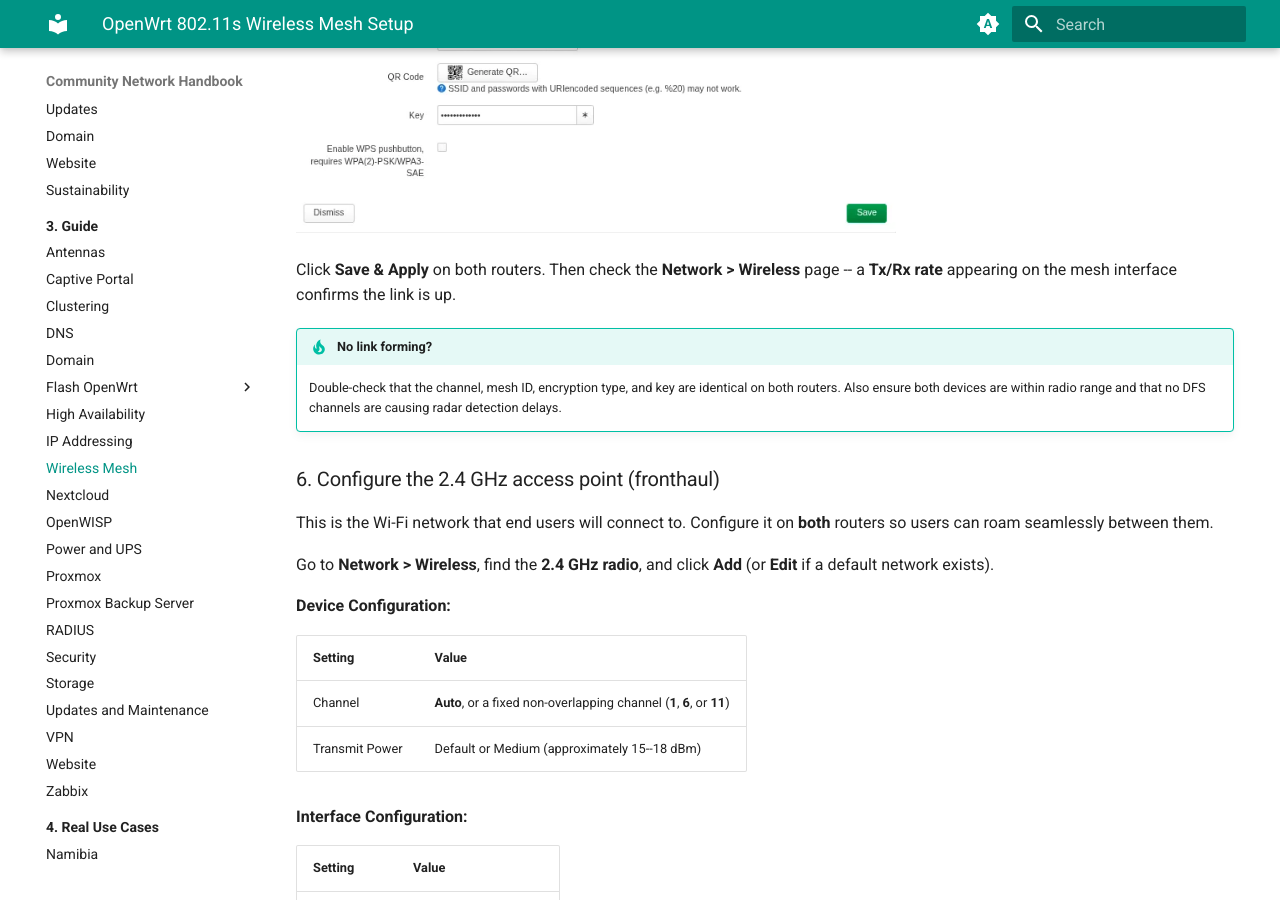
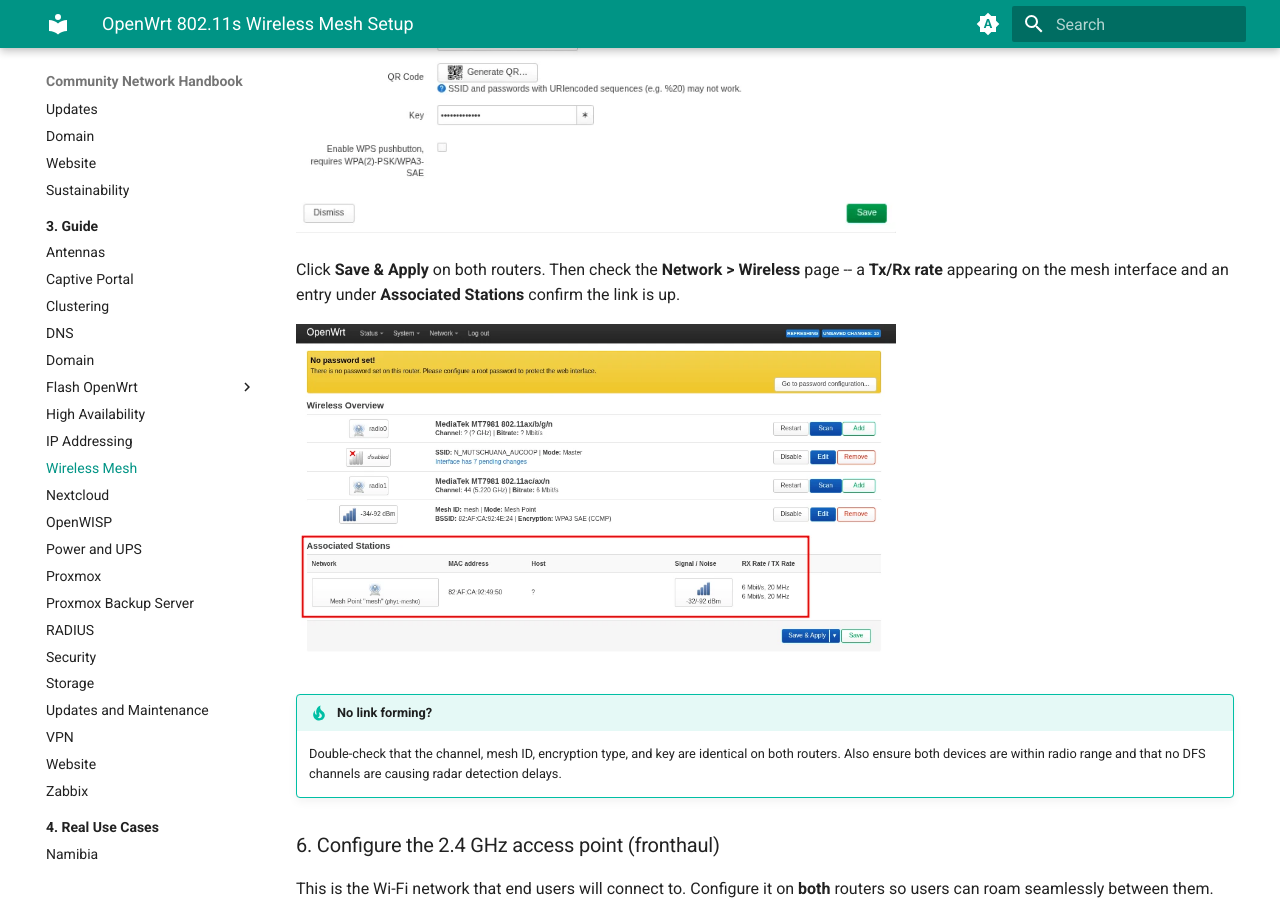
Before and after one commit to aucoop/Community-Network-Handbook, an MkDocs documentation site: the page built from docs/3-Guide/Wireless-Mesh/index.md, in a window 1280 px wide and 900 px high, scrolled down 6339 px. Built offline with MkDocs 1.6.1 and Material for MkDocs 9.7.7, drawn with Linux system fonts in a browser that asks for light colours.

Commit message:
Add images to ensure mesh aps can see each other

```diff
--- a/docs/3-Guide/Wireless-Mesh/index.md
+++ b/docs/3-Guide/Wireless-Mesh/index.md
@@ -130,7 +130,9 @@
 
 ![LuCI wireless security configuration for the mesh interface](images/Wireless-Mesh-mesh-security.webp){ width="600" }
 
-Click **Save & Apply** on both routers. Then check the **Network > Wireless** page -- a **Tx/Rx rate** appearing on the mesh interface confirms the link is up.
+Click **Save & Apply** on both routers. Then check the **Network > Wireless** page -- a **Tx/Rx rate** appearing on the mesh interface and an entry under **Associated Stations** confirm the link is up.
+
+![LuCI Wireless page showing the mesh peer listed under Associated Stations](images/Wireless-Mesh-associated-stations.webp){ width="600" }
 
 !!! tip "No link forming?"
     Double-check that the channel, mesh ID, encryption type, and key are identical on both routers. Also ensure both devices are within radio range and that no DFS channels are causing radar detection delays.
```
Also changed, not shown: docs/3-Guide/Wireless-Mesh/images/Wireless-Mesh-associated-stations.webp (added).
